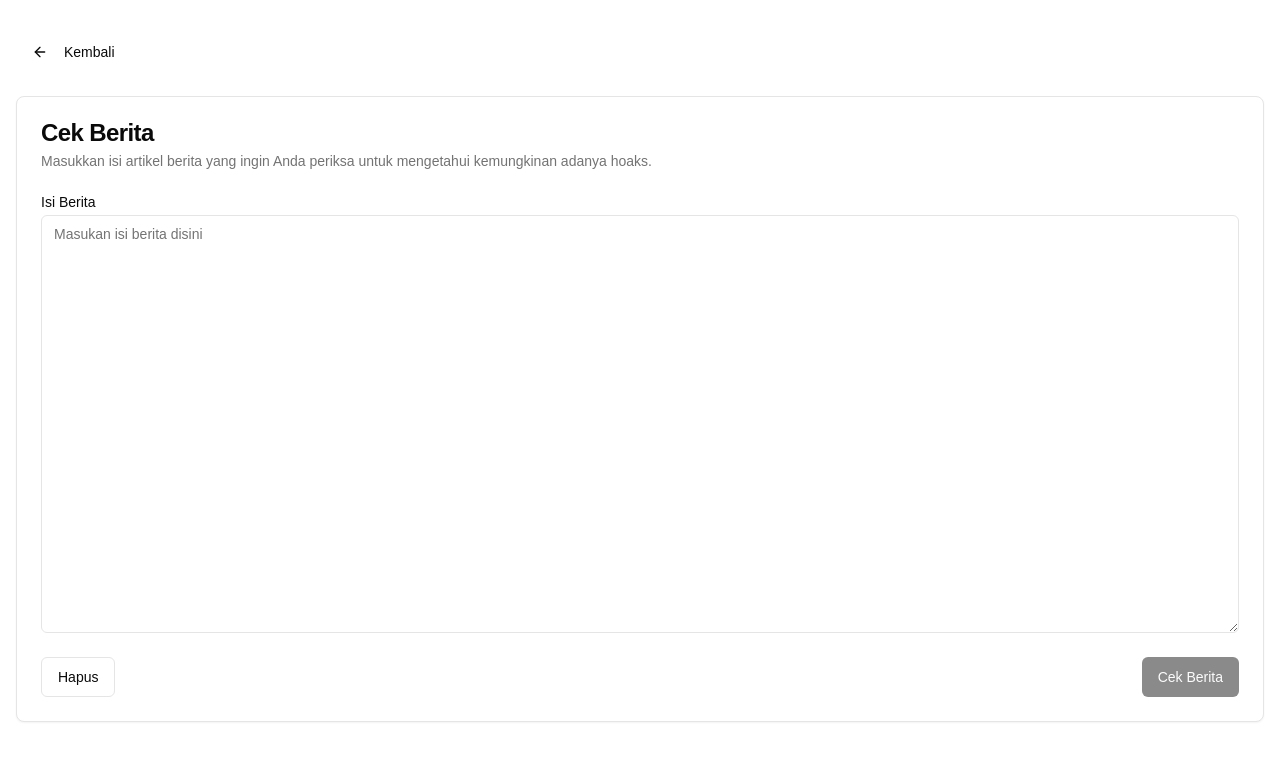
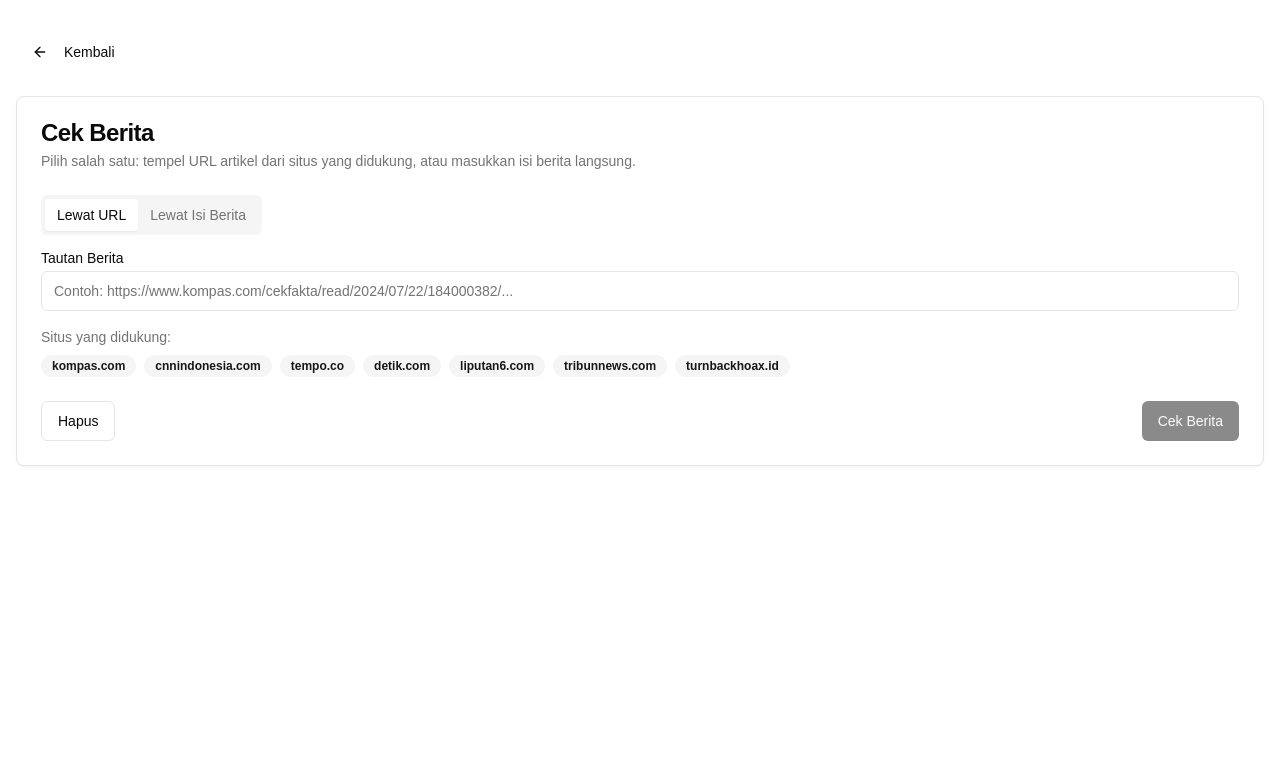
Before and after one commit to fallahibagaskara/hoax-news-detection, a Next.js app: page /check-news in a window 1280 px wide. Shown: the top 760 px of the page. Built offline with nearby package versions, Linux system fonts and the light colour scheme; no server answers.

Commit message:
Refactor CheckNewsPage to support both URL and text input for news verification, enhance API integration for hoax detection, and improve UI with tabs for input selection. Update metadata and versioning in configuration files for better clarity and user experience.

```diff
--- a/app/check-news/page.tsx
+++ b/app/check-news/page.tsx
@@ -1,74 +1,146 @@
 'use client'
 
-import { useState } from 'react'
+import { useMemo, useState } from 'react'
 import Link from 'next/link'
-import { Button } from "@/components/ui/button"
-import { Card, CardContent, CardDescription, CardFooter, CardHeader, CardTitle } from "@/components/ui/card"
-import { Label } from "@/components/ui/label"
 import { ArrowLeft } from 'lucide-react'
-import { Spinner } from "@/components/ui/spinner"
-import { Progress } from "@/components/ui/progress"
+
+import { Button } from '@/components/ui/button'
+import { Card, CardContent, CardDescription, CardFooter, CardHeader, CardTitle } from '@/components/ui/card'
+import { Label } from '@/components/ui/label'
+import { Spinner } from '@/components/ui/spinner'
+import { Progress } from '@/components/ui/progress'
+import { Input } from '@/components/ui/input'
 import { Textarea } from '@/components/ui/textarea'
+import { Badge } from '@/components/ui/badge'
+import { Tabs, TabsList, TabsTrigger, TabsContent } from '@/components/ui/tabs'
 
-type ApiResponse = {
-  label: number;      // 0 = valid, 1 = hoax
-  p_valid: number;    // probability
-  p_hoax: number;     // probability
+type PredictRespUrl = {
+  label: number      // 0=valid, 1=hoax
+  p_valid: number
+  p_hoax: number
+  source: string     // domain
+  extracted_chars: number
+  preview: string
 }
 
-type ResultUI = {
-  isHoax: boolean;
-  confidence: number;     // 0..100
-  explanation?: string;
+type PredictRespText = {
+  label: number
+  p_valid: number
+  p_hoax: number
 }
 
-const API_BASE = process.env.NEXT_PUBLIC_API_BASE_URL ?? 'http://127.0.0.1:8000';
+type Mode = 'url' | 'text'
+
+const API_BASE = process.env.NEXT_PUBLIC_API_BASE_URL ?? 'http://127.0.0.1:8000'
+
+// Hardcode daftar situs yang didukung (FE)
+const SUPPORTED_DOMAINS = [
+  'kompas.com',
+  'cnnindonesia.com',
+  'tempo.co',
+  'detik.com',
+  'liputan6.com',
+  'tribunnews.com',
+  'turnbackhoax.id',
+]
+
+// Helpers
+function getHost(urlStr: string): string | null {
+  try {
+    const u = new URL(urlStr)
+    const host = u.host.toLowerCase()
+    return host.startsWith('www.') ? host.slice(4) : host
+  } catch {
+    return null
+  }
+}
+function isSupportedHost(host: string): boolean {
+  return SUPPORTED_DOMAINS.some(d => host === d || host.endsWith('.' + d))
+}
 
 export default function CheckNewsPage() {
-  const [newsBody, setNewsBody] = useState('')
+  const [mode, setMode] = useState<Mode>('url')
+
+  const [url, setUrl] = useState('')
+  const [text, setText] = useState('')
+
   const [isLoading, setIsLoading] = useState(false)
-  const [result, setResult] = useState<ResultUI | null>(null)
   const [error, setError] = useState<string | null>(null)
+
+  const [resultUrl, setResultUrl] = useState<PredictRespUrl | null>(null)
+  const [resultText, setResultText] = useState<PredictRespText | null>(null)
+
+  const canSubmit = useMemo(() => {
+    return mode === 'url' ? url.trim().length > 0 : text.trim().length > 0
+  }, [mode, url, text])
+
+  const confidencePct = useMemo(() => {
+    const r = mode === 'url' ? resultUrl : resultText
+    if (!r) return 0
+    const isHoax = r.label === 1
+    const prob = isHoax ? r.p_hoax : r.p_valid
+    return Math.round(prob * 100)
+  }, [mode, resultUrl, resultText])
+
+  const isHoax = useMemo(() => {
+    const r = mode === 'url' ? resultUrl : resultText
+    return r ? r.label === 1 : false
+  }, [mode, resultUrl, resultText])
 
   const handleSubmit = async (e?: React.FormEvent) => {
     e?.preventDefault()
-    if (!newsBody.trim()) return
-
     setIsLoading(true)
-    setResult(null)
     setError(null)
+    setResultUrl(null)
+    setResultText(null)
 
     try {
+      if (mode === 'url') {
+        const host = getHost(url)
+        if (!host) throw new Error('URL tidak valid.')
+        if (!isSupportedHost(host)) {
+          throw new Error(`Domain "${host}" belum didukung. Situs yang didukung: ${SUPPORTED_DOMAINS.join(', ')}`)
+        }
+
+        const res = await fetch(`${API_BASE}/predict_url`, {
+          method: 'POST',
+          headers: { 'Content-Type': 'application/json' },
+          body: JSON.stringify({ url }),
+        })
+        if (!res.ok) {
+          const t = await res.text().catch(() => '')
+          throw new Error(t || `API error ${res.status}`)
+        }
+        const data: PredictRespUrl = await res.json()
+        setResultUrl(data)
+      } else {
+        if (!text.trim()) throw new Error('Isi berita tidak boleh kosong.')
+
         const res = await fetch(`${API_BASE}/predict`, {
           method: 'POST',
           headers: { 'Content-Type': 'application/json' },
-        // backend kita menerima { text: string }
-        body: JSON.stringify({ text: newsBody })
+          body: JSON.stringify({ text }),
         })
-
         if (!res.ok) {
           const t = await res.text().catch(() => '')
-        throw new Error(`API error ${res.status}: ${t || res.statusText}`)
+          throw new Error(t || `API error ${res.status}`)
         }
-
-      const data: ApiResponse = await res.json()
-
-      const isHoax = data.label === 1
-      const confidenceProb = isHoax ? data.p_hoax : data.p_valid
-      const confidencePct = Math.round(confidenceProb * 100)
-
-      setResult({
-        isHoax,
-        confidence: confidencePct,
-        explanation: isHoax
-          ? 'Model mendeteksi pola khas penipuan/hoaks (mis. ajakan, janji hadiah, klaim bombastis).'
-          : 'Model menilai teks konsisten dengan gaya artikel faktual yang terverifikasi.'
-      })
+        const data: PredictRespText = await res.json()
+        setResultText(data)
+      }
     } catch (err: any) {
       setError(err?.message || 'Gagal memanggil API.')
     } finally {
       setIsLoading(false)
     }
+  }
+
+  const resetAll = () => {
+    setUrl('')
+    setText('')
+    setResultUrl(null)
+    setResultText(null)
+    setError(null)
   }
 
   return (
@@ -82,29 +154,65 @@ export default function CheckNewsPage() {
       <Card className="max-w-7xl mx-auto">
         <CardHeader>
           <CardTitle>Cek Berita</CardTitle>
-          <CardDescription>Masukkan isi artikel berita yang ingin Anda periksa untuk mengetahui kemungkinan adanya hoaks.</CardDescription>
+          <CardDescription>Pilih salah satu: tempel URL artikel dari situs yang didukung, atau masukkan isi berita langsung.</CardDescription>
         </CardHeader>
+
         <CardContent>
+          <Tabs value={mode} onValueChange={(v) => setMode(v as Mode)}>
+            <TabsList>
+              <TabsTrigger value="url">Lewat URL</TabsTrigger>
+              <TabsTrigger value="text">Lewat Isi Berita</TabsTrigger>
+            </TabsList>
+
+            {/* Tab: URL */}
+            <TabsContent value="url" className="mt-4">
+              <form onSubmit={handleSubmit}>
+                <div className="grid w-full items-center gap-4">
+                  <div className="flex flex-col space-y-1.5">
+                    <Label htmlFor="newsUrl">Tautan Berita</Label>
+                    <Input
+                      id="newsUrl"
+                      placeholder="Contoh: https://www.kompas.com/cekfakta/read/2024/07/22/184000382/..."
+                      value={url}
+                      onChange={(e) => setUrl(e.target.value)}
+                    />
+                  </div>
+
+                  <div className="text-sm text-muted-foreground">
+                    <div className="mb-2">Situs yang didukung:</div>
+                    <div className="flex flex-wrap gap-2">
+                      {SUPPORTED_DOMAINS.map((d) => (
+                        <Badge key={d} variant="secondary">{d}</Badge>
+                      ))}
+                    </div>
+                  </div>
+                </div>
+              </form>
+            </TabsContent>
+
+            {/* Tab: TEXT */}
+            <TabsContent value="text" className="mt-4">
               <form onSubmit={handleSubmit}>
                 <div className="grid w-full items-center gap-4">
                   <div className="flex flex-col space-y-1.5">
                     <Label htmlFor="newsBody">Isi Berita</Label>
                     <Textarea
                       id="newsBody"
-                  placeholder="Masukan isi berita disini"
-                  value={newsBody}
-                  rows={20}
-                  onChange={(e) => setNewsBody(e.target.value)}
+                      placeholder="Tempelkan isi berita di sini…"
+                      value={text}
+                      rows={18}
+                      onChange={(e) => setText(e.target.value)}
                     />
                   </div>
                 </div>
               </form>
+            </TabsContent>
+          </Tabs>
         </CardContent>
+
         <CardFooter className="flex justify-between">
-          <Button variant="outline" onClick={() => { setNewsBody(''); setResult(null); setError(null); }}>
-            Hapus
-          </Button>
-          <Button onClick={() => handleSubmit()} disabled={isLoading || newsBody.trim() === ''}>
+          <Button variant="outline" onClick={resetAll}>Hapus</Button>
+          <Button onClick={() => handleSubmit()} disabled={isLoading || !canSubmit}>
             {isLoading ? <Spinner /> : 'Cek Berita'}
           </Button>
         </CardFooter>
@@ -112,41 +220,59 @@ export default function CheckNewsPage() {
 
       {isLoading && (
         <Card className="mt-8 max-w-7xl mx-auto">
-          <CardHeader>
-            <CardTitle>Menganalisis...</CardTitle>
-          </CardHeader>
+          <CardHeader><CardTitle>Menganalisis...</CardTitle></CardHeader>
           <CardContent>
             <Progress value={66} className="w-full" />
-            <p className="text-center mt-4">AI sedang menganalisis berita. Mohon tunggu sebentar.</p>
+            <p className="text-center mt-4">Mengambil & menganalisis konten…</p>
           </CardContent>
         </Card>
       )}
 
       {error && (
         <Card className="mt-8 max-w-7xl mx-auto border-red-500">
+          <CardHeader><CardTitle className="text-red-600">Terjadi Kesalahan</CardTitle></CardHeader>
+          <CardContent><p className="text-red-500 whitespace-pre-wrap">{error}</p></CardContent>
+        </Card>
+      )}
+
+      {/* Hasil (mode URL) */}
+      {resultUrl && !error && mode === 'url' && (
+        <Card className="mt-8 max-w-7xl mx-auto">
           <CardHeader>
-            <CardTitle className="text-red-600">Terjadi Kesalahan</CardTitle>
+            <CardTitle>Hasil Analisis</CardTitle>
+            <CardDescription>
+              Sumber: {resultUrl.source} · Teks terekstrak: {resultUrl.extracted_chars} karakter
+            </CardDescription>
           </CardHeader>
           <CardContent>
-            <p className="text-red-500">{error}</p>
+            <div className={`text-lg font-semibold mb-2 ${isHoax ? 'text-red-500' : 'text-green-500'}`}>
+              Berita ini kemungkinan besar {isHoax ? 'hoaks' : 'bukan hoaks'}.
+            </div>
+            <Progress value={confidencePct} className="w-full mb-2" />
+            <p className="mb-4">Keyakinan: {confidencePct}%</p>
+            <div className="text-sm text-muted-foreground">
+              Cuplikan artikel:
+              <blockquote className="mt-2 p-3 bg-muted rounded-lg">{resultUrl.preview}</blockquote>
+            </div>
           </CardContent>
         </Card>
       )}
 
-      {result && !error && (
+      {/* Hasil (mode TEXT) */}
+      {resultText && !error && mode === 'text' && (
         <Card className="mt-8 max-w-7xl mx-auto">
-          <CardHeader>
-            <CardTitle>Hasil Analisis</CardTitle>
-          </CardHeader>
+          <CardHeader><CardTitle>Hasil Analisis</CardTitle></CardHeader>
           <CardContent>
-            <div className={`text-lg font-semibold mb-2 ${result.isHoax ? 'text-red-500' : 'text-green-500'}`}>
-              Berita ini kemungkinan besar {result.isHoax ? 'hoaks' : 'bukan hoaks'}.
+            <div className={`text-lg font-semibold mb-2 ${isHoax ? 'text-red-500' : 'text-green-500'}`}>
+              Teks ini kemungkinan besar {isHoax ? 'hoaks' : 'bukan hoaks'}.
             </div>
-            <Progress value={result.confidence} className="w-full mb-4" />
-            <p className="mb-2">Keyakinan: {result.confidence}%</p>
-            {result.explanation && (
-              <p className="text-gray-600 dark:text-gray-400">{result.explanation}</p>
-            )}
+            <Progress value={confidencePct} className="w-full mb-2" />
+            <p className="mb-4">Keyakinan: {confidencePct}%</p>
+            <p className="text-sm text-muted-foreground">
+              {isHoax
+                ? 'Model mendeteksi pola khas hoaks/penipuan (ajakan, janji hadiah, klaim bombastis, dll).'
+                : 'Model menilai teks ini konsisten dengan gaya artikel faktual yang terverifikasi.'}
+            </p>
           </CardContent>
         </Card>
       )}
--- a/app/layout.tsx
+++ b/app/layout.tsx
@@ -2,8 +2,8 @@ import type { Metadata } from 'next'
 import './globals.css'
 
 export const metadata: Metadata = {
-  title: 'v0 App',
-  description: 'Created with v0',
+  title: 'Hoax Buster',
+  description: 'Deteksi kebenaran berita dengan cepat dan mudah hanya menggunakan tautan berita',
 }
 
 export default function RootLayout({
--- a/next.config.mjs
+++ b/next.config.mjs
@@ -1,9 +1,4 @@
 let userConfig = undefined
-try {
-  userConfig = await import('./v0-user-next.config')
-} catch (e) {
-  // ignore error
-}
 
 /** @type {import('next').NextConfig} */
 const nextConfig = {
--- a/package.json
+++ b/package.json
@@ -1,6 +1,6 @@
 {
   "name": "hoax-news-detection",
-  "version": "0.1.0",
+  "version": "1.0.0",
   "private": true,
   "scripts": {
     "dev": "next dev",
```
Lines whose indentation alone changed are shown as unchanged.
